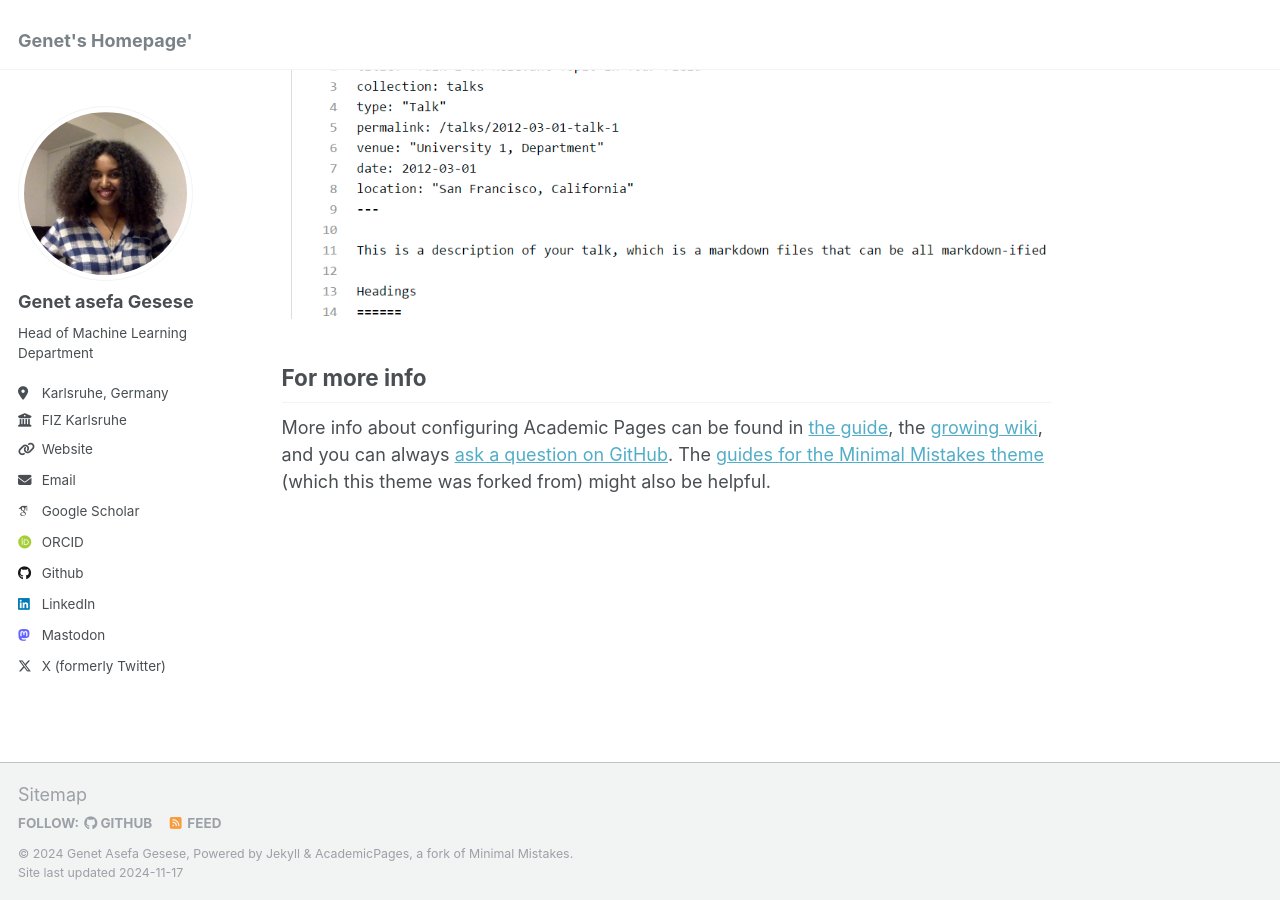
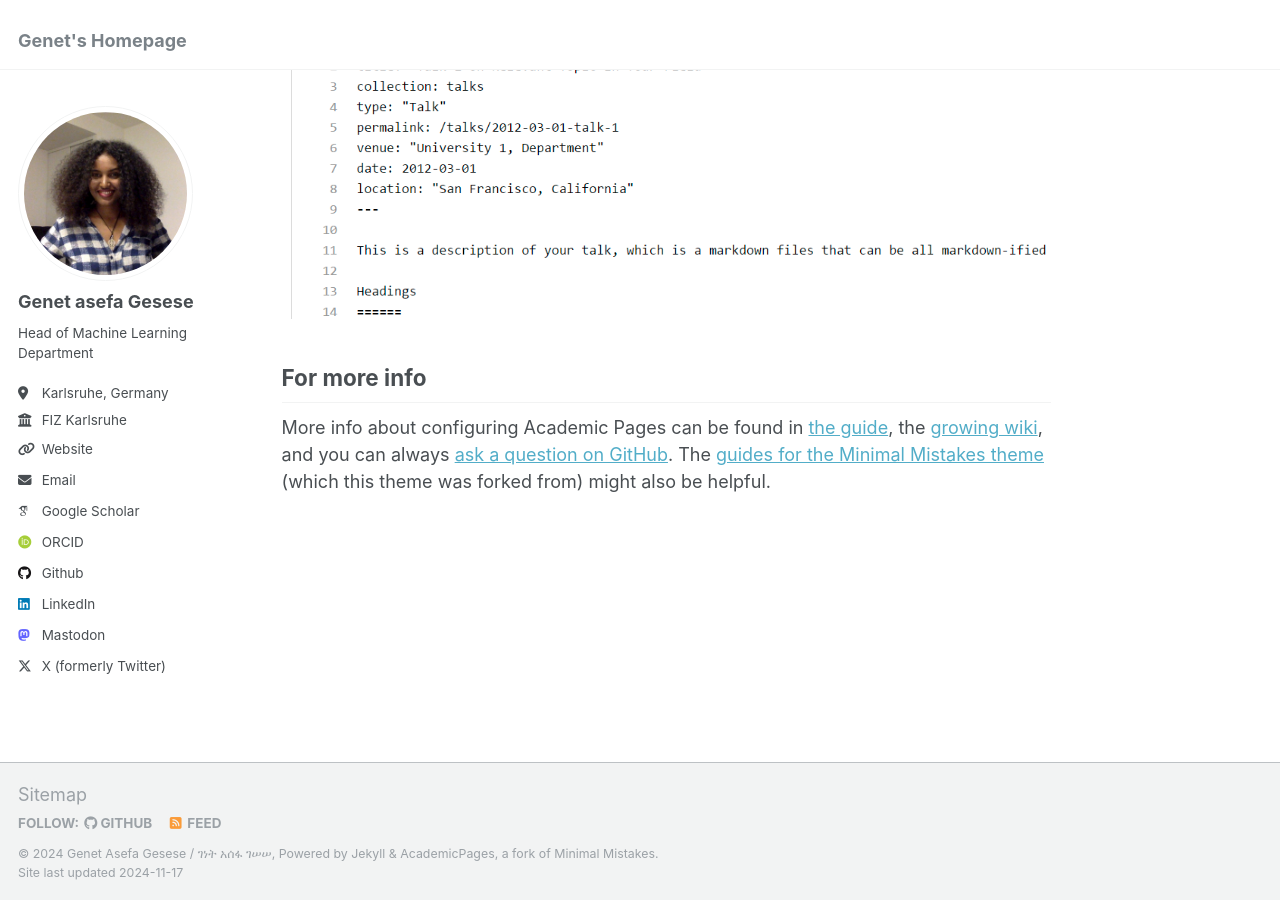
Before and after one commit to GenetAsefa/GenetAsefa.github.io, a Jekyll site: the page built from _pages/about.md, in a window 1280 px wide and 900 px high, scrolled down 2643 px. Built offline with Jekyll 4.4.1, drawn with Linux system fonts in a browser that asks for light colours; some web fonts are replaced.

Commit message:
update _config.yml

```diff
--- a/_config.yml
+++ b/_config.yml
@@ -8,9 +8,9 @@
 
 # Basic Site Settings
 locale                   : "en-US"
-title                    : "Genet's Homepage'"
+title                    : "Genet's Homepage"
 title_separator          : "-"
-name                     : &name "Genet Asefa Gesese"
+name                     : &name "Genet Asefa Gesese / ገነት አሰፋ ገሠሠ"
 description              : &description "personal description"
 url                      : https://GenetAsefa.github.io # the base hostname & protocol for your site e.g. "https://[your GitHub username].github.io"
 baseurl                  : "" # the subpath of your site, e.g. "/blog"
@@ -28,7 +28,7 @@
   location         : "Karlsruhe, Germany"
   employer         : "FIZ Karlsruhe"
   uri              : "https://www.fiz-karlsruhe.de/de/bereiche/lebenslauf-und-publikationen-dr-ing-genet-asefa-gesese"
-  email            : "genet-asefa.geseseATfiz-karlsruhe.de"
+  email            : "gasefa24ATgmail.com"
 
   # Academic websites
   arxiv            : # URL - Update with the correct link to your profile
```
